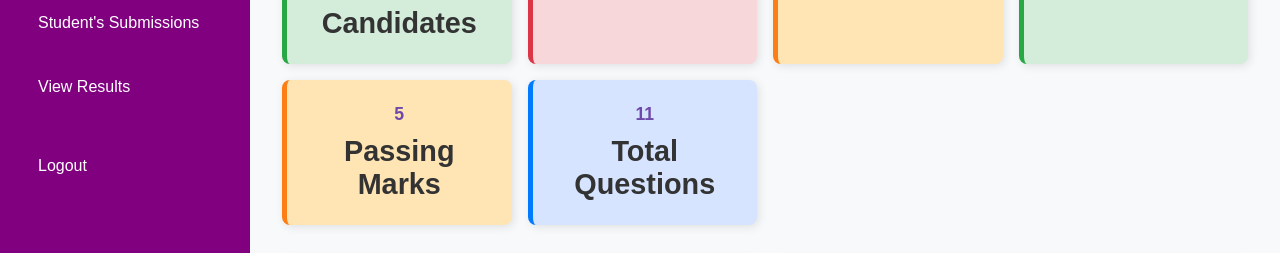
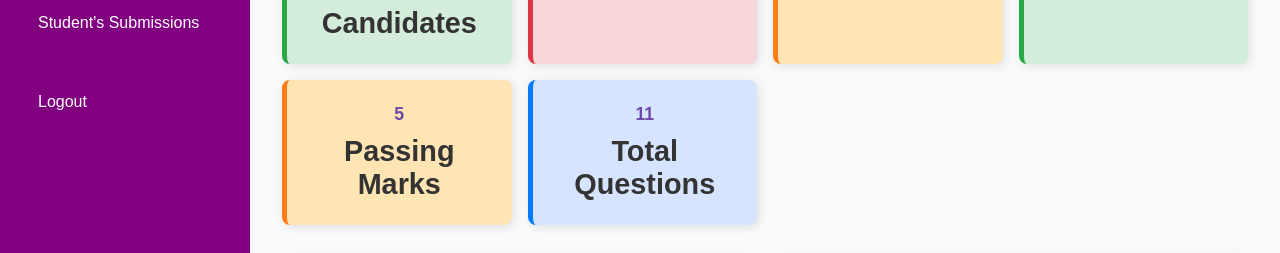
Before and after one commit to DishaGoyal084/ETE_Project, a React (Create React App) app in the folder frontend/: page /examiner/dashboard in a window 1280 px wide. Shown: the part 224-477 px from the top of the page. Built offline with nearby package versions, Linux system fonts and the light colour scheme; no server answers.

Commit message:
Your commit message here

```diff
--- a/frontend/src/pages/examiner/Dashboard.js
+++ b/frontend/src/pages/examiner/Dashboard.js
@@ -73,9 +73,6 @@ function ExaminerDashboard() {
             <Link to="/teacher/report">Student's Submissions</Link>
           </li>
           <li>
-            <Link to="/results">View Results</Link>
-          </li>
-          <li>
             <button
               className="logout-btn"
               onClick={() => {
--- a/frontend/src/pages/examiner/ManageExams.js
+++ b/frontend/src/pages/examiner/ManageExams.js
@@ -59,11 +59,9 @@ const ManageExamsPage = () => {
             <aside className="sidebar">
                 <h2>Exam Portal</h2>
                 <ul>
-                    <li><a href="/new-exams">New Exams</a></li>
                     <li><a href="/create-exam">Create Exam</a></li>
                     <li><a href="/manage-exam" className="active">Manage Exams</a></li>
                     <li><a href="/teacher/report">Student's Submissions</a></li>
-                    <li><a href="/results">Results</a></li>
                     <li><button onClick={() => navigate("/login")}>Logout</button></li>
                 </ul>
             </aside>
```
